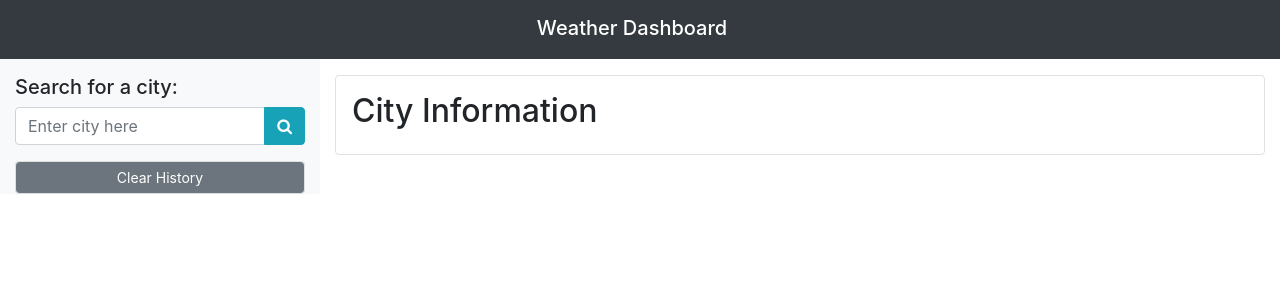
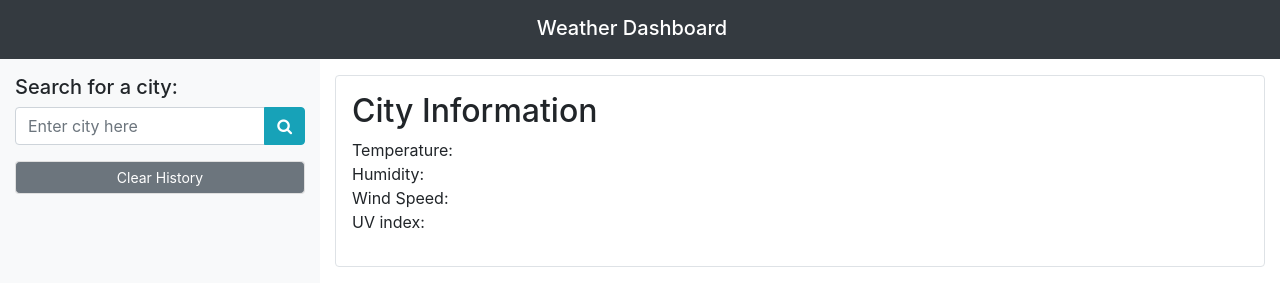
Before and after one commit to Prototype1309/City-Weather-App, a plain HTML site: page index.html in a window 1280 px wide. Drawn offline with nearby package versions, Linux system fonts and the light colour scheme.

Commit message:
Adding P tags for temp/Humidity/Windspeed

```diff
--- a/index.html
+++ b/index.html
@@ -46,3 +46,9 @@
                     <div class="col-12">
                         <div class="city-info border rounded my-3 px-3 py-3">
                             <h2 id="current-city">City Information <small class="text-muted" id="current-date"></small></h2>
+
+                            <p class="mb-0">Temperature: <span id="current-temp"></span></p>
+                            <p class="mb-0">Humidity: <span id="current-humidity"></span></p>
+                            <p class="mb-0">Wind Speed: <span id="current-wind-speed"></span></p>
+                            <p>UV index: <span id="uv-index"></span></p>
+                        </div>
```
